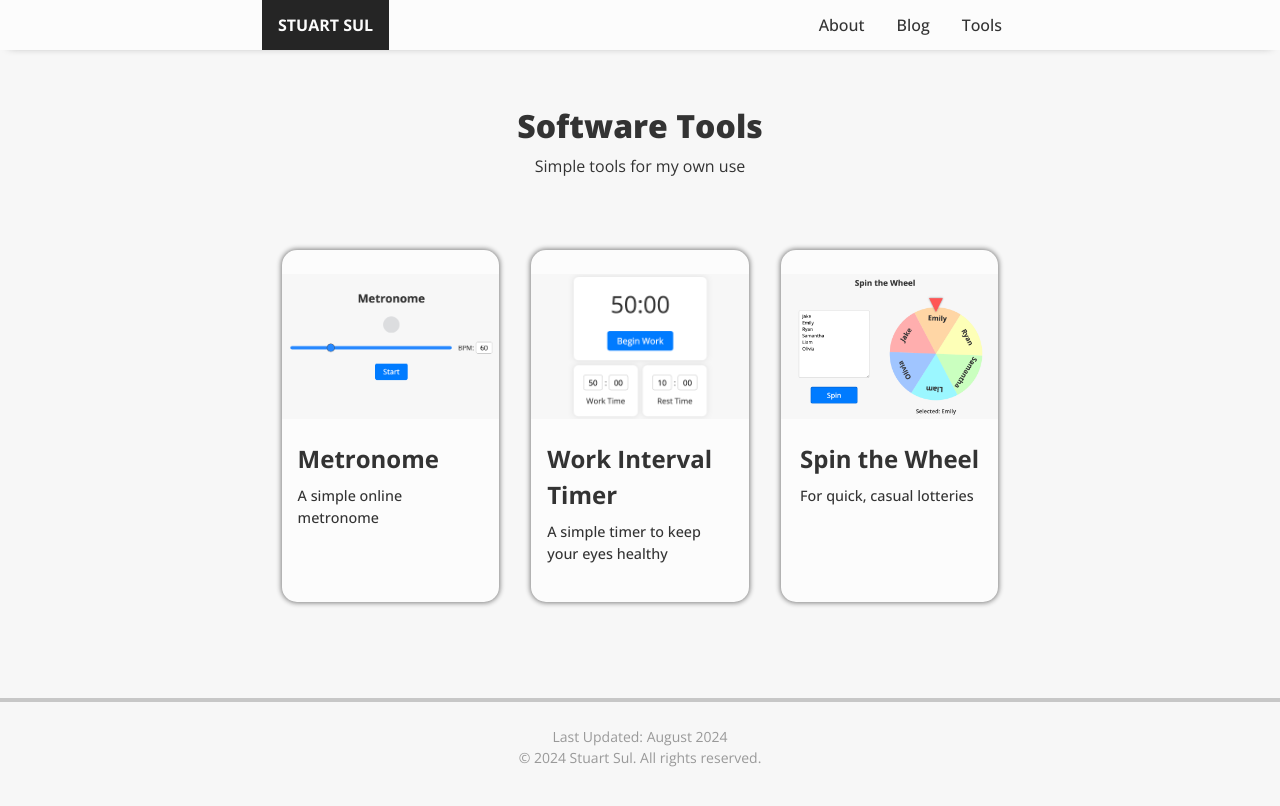
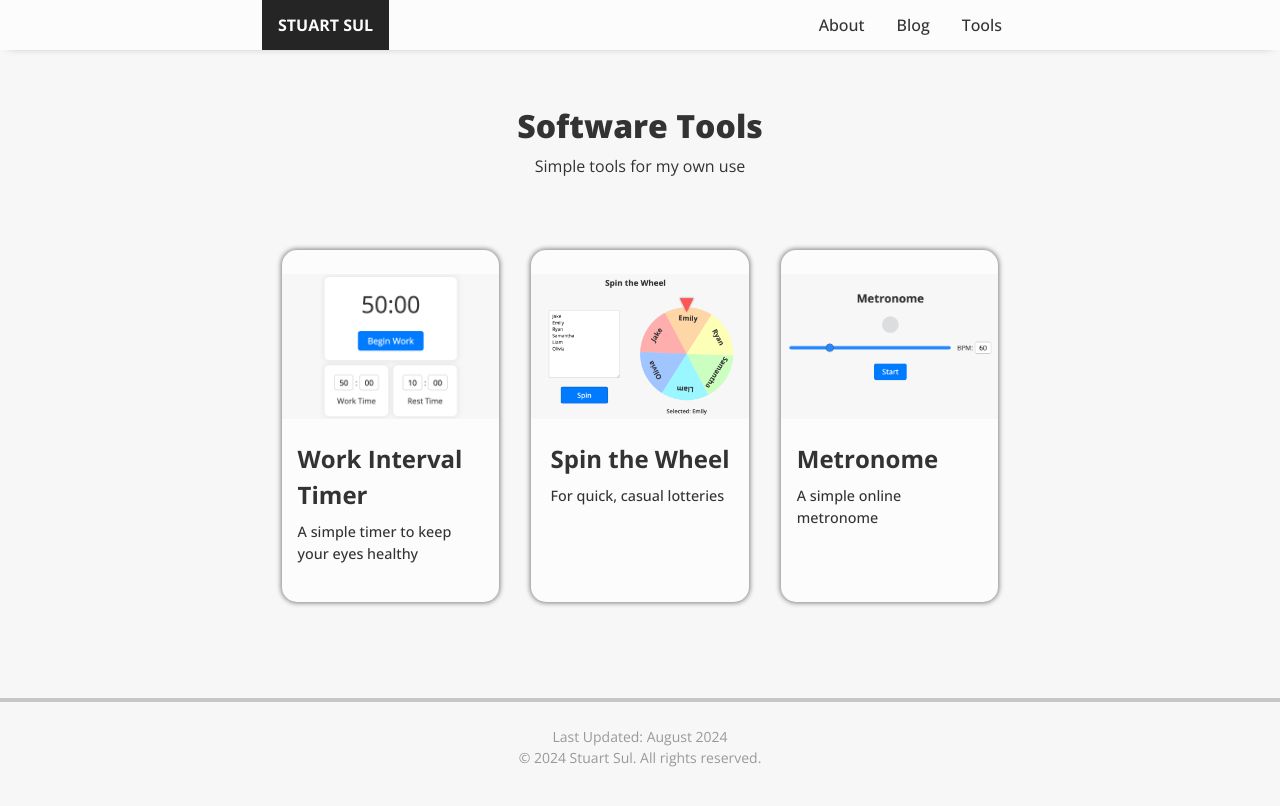
Before and after one commit to StuartSul/StuartSul.github.io_src, a Jekyll site: the page built from tools.html, in a window 1280 px wide. Shown: the top 806 px of the page. Built offline with Jekyll 4.4.1, drawn with Linux system fonts in a browser that asks for light colours.

Commit message:
[feat] Add page ordering

```diff
--- a/_tools/metronome.html
+++ b/_tools/metronome.html
@@ -1,5 +1,6 @@
 ---
 layout: default
+order: 3
 title: Metronome
 summary: A simple online metronome
 thumbnail_file: /assets/images/metronome.png
--- a/_tools/timer.html
+++ b/_tools/timer.html
@@ -1,5 +1,6 @@
 ---
 layout: default
+order: 1
 title: Work Interval Timer
 summary: A simple timer to keep your eyes healthy
 thumbnail_file: /assets/images/work-rest-interval-timer.png
--- a/_tools/wheel.html
+++ b/_tools/wheel.html
@@ -1,5 +1,6 @@
 ---
 layout: default
+order: 2
 title: Spin the Wheel
 summary: For quick, casual lotteries
 thumbnail_file: /assets/images/wheel.png
--- a/tools.html
+++ b/tools.html
@@ -11,7 +11,8 @@ title: Tools
 
 <!-- Body -->
 <section class="tools body">
-    {% for tool in site.tools %}
+    {% assign sorted_tools = site.tools | sort: 'order' %}
+    {% for tool in sorted_tools %}
     <div class="tool">
         <a class="link-trans" href="{{ tool.url }}" itemprop="sameAs">
             <div class="top">
```
